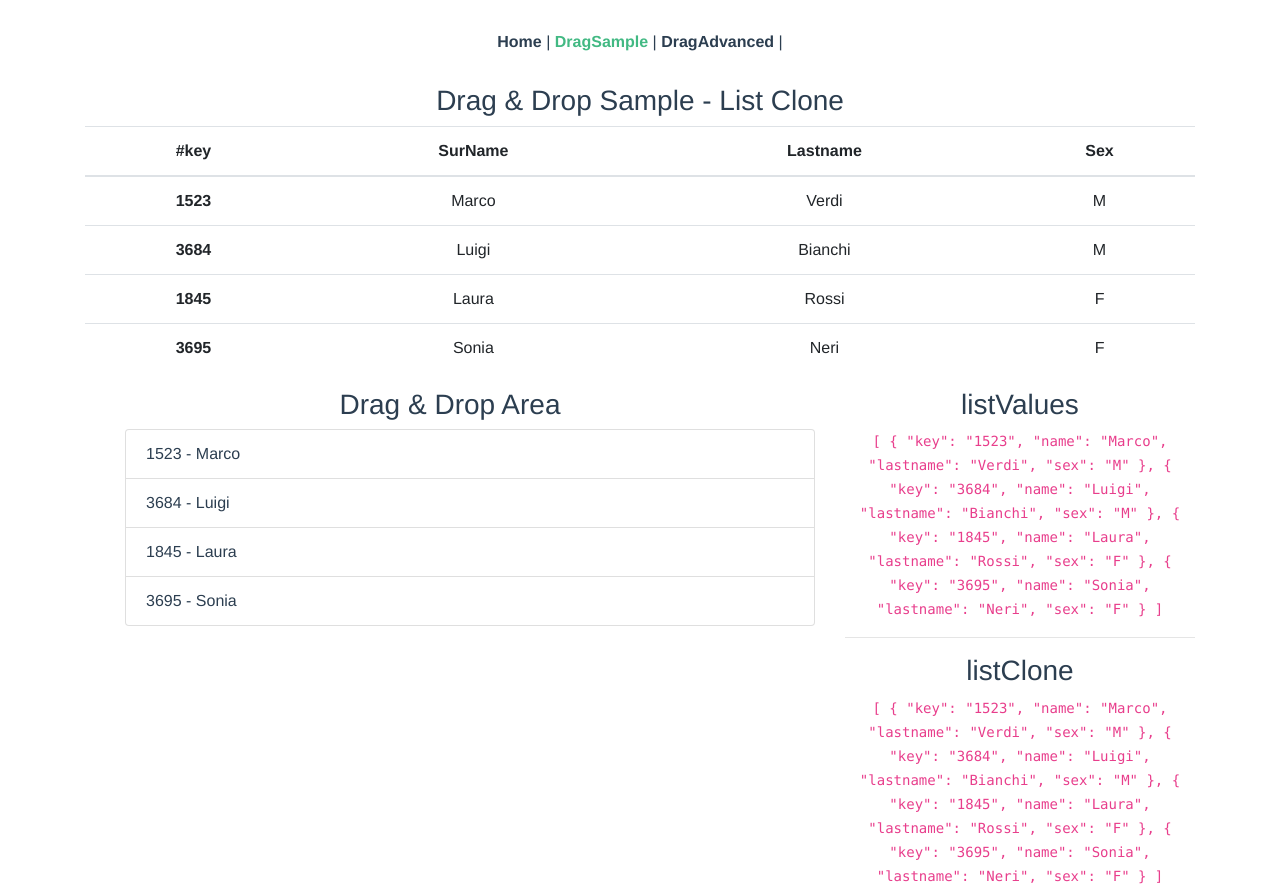
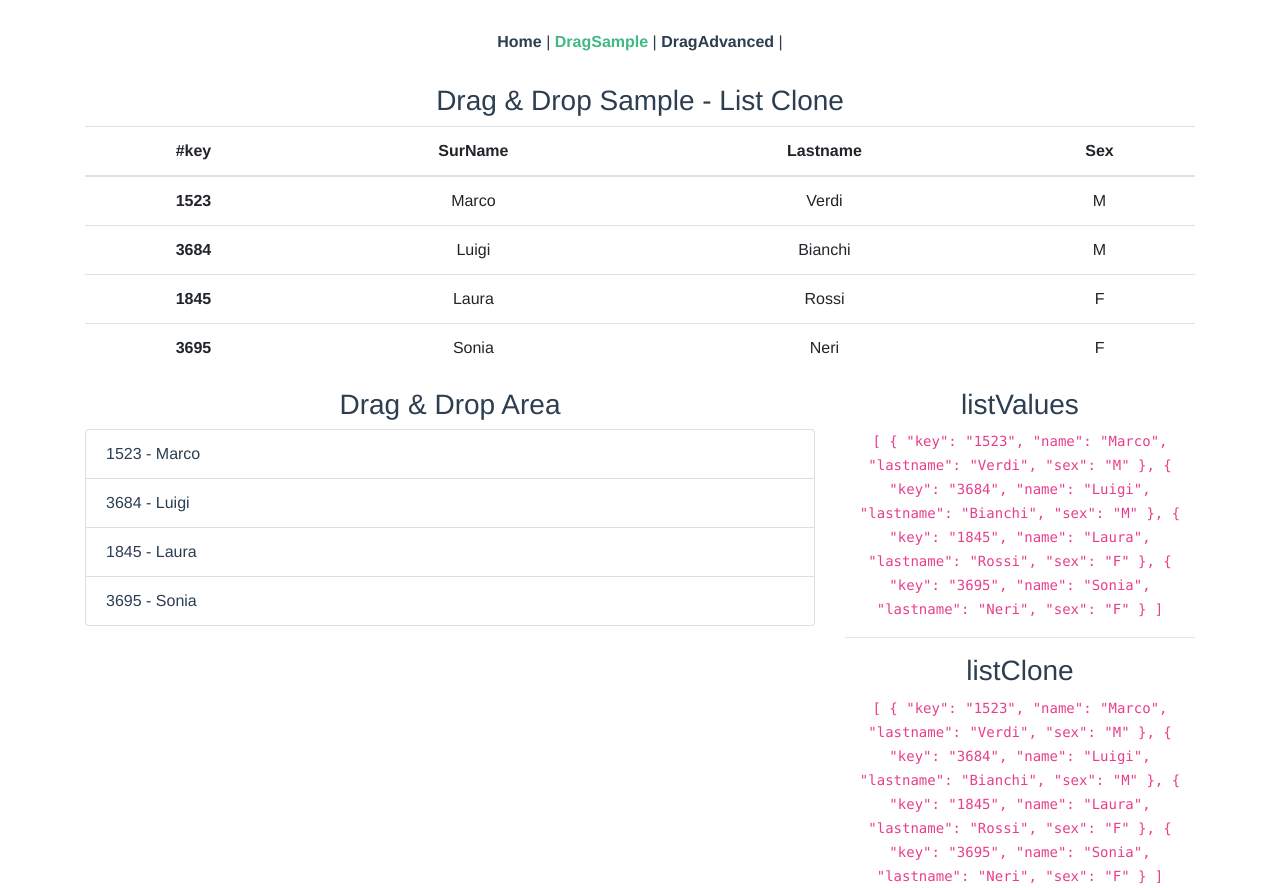
Before and after one commit to isjeady/corso-vue-js-application, a Vue app: page /dragsample in a window 1280 px wide. Built offline with nearby package versions, Linux system fonts and the light colour scheme.

Commit message:
draggable

```diff
--- a/src/components/DragSample.vue
+++ b/src/components/DragSample.vue
@@ -29,11 +29,11 @@
     <div class="row">
       <div class="col-8">
         <h3>Drag & Drop Area</h3>
-          <ul>
+          <draggable class="list-group" tag="ul" :list="listClone" v-bind="dragOptions" >
             <li class="list-group-item" v-for="element in listClone" :key="element.key">
               {{ element.key + ' - ' +element.name }}
             </li>
-          </ul>
+          </draggable>
       </div>
       <div class="col-4">
         <h3>listValues</h3>
@@ -77,7 +77,12 @@ export default {
     },
   },
   computed: {
-
+    dragOptions() {
+      return {
+        disabled: false,
+        ghostClass: "ghost"
+      };
+    }
   }
 };
 </script>
```
